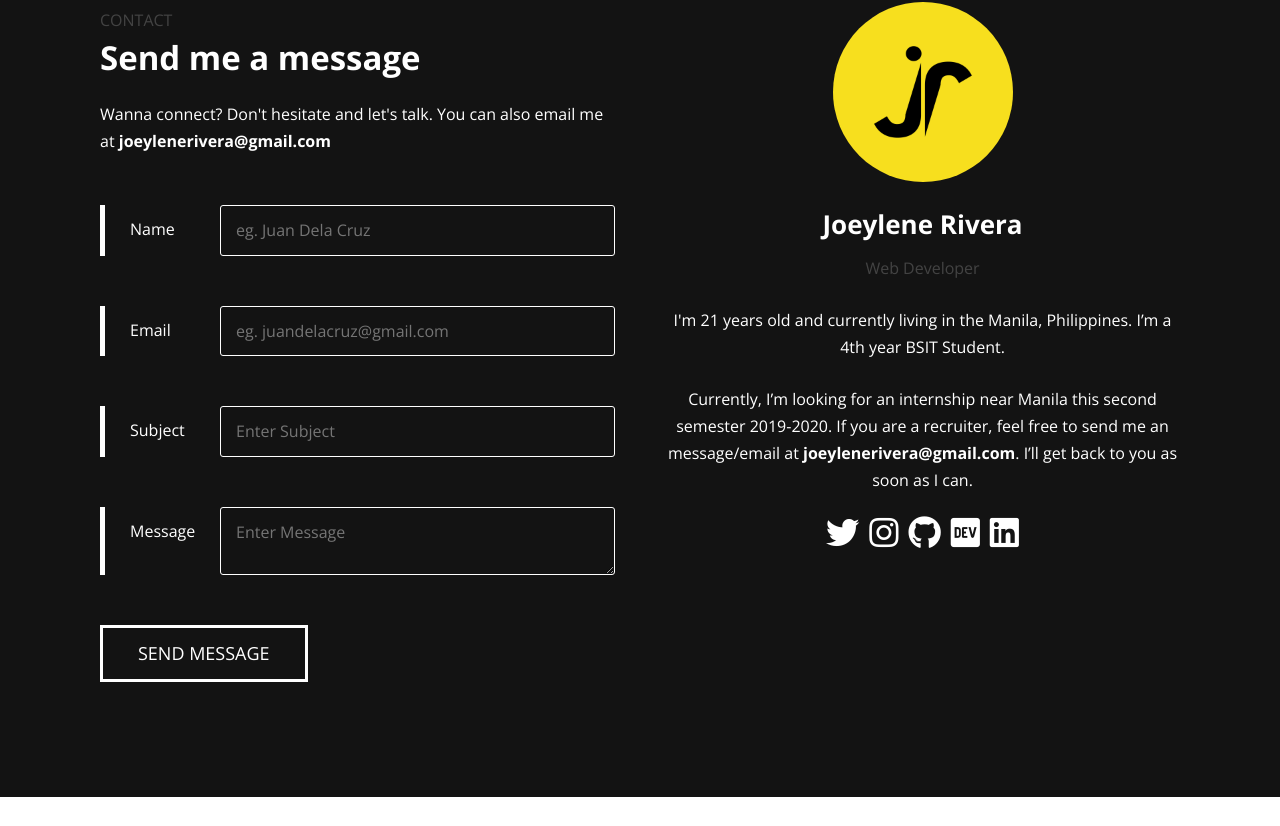
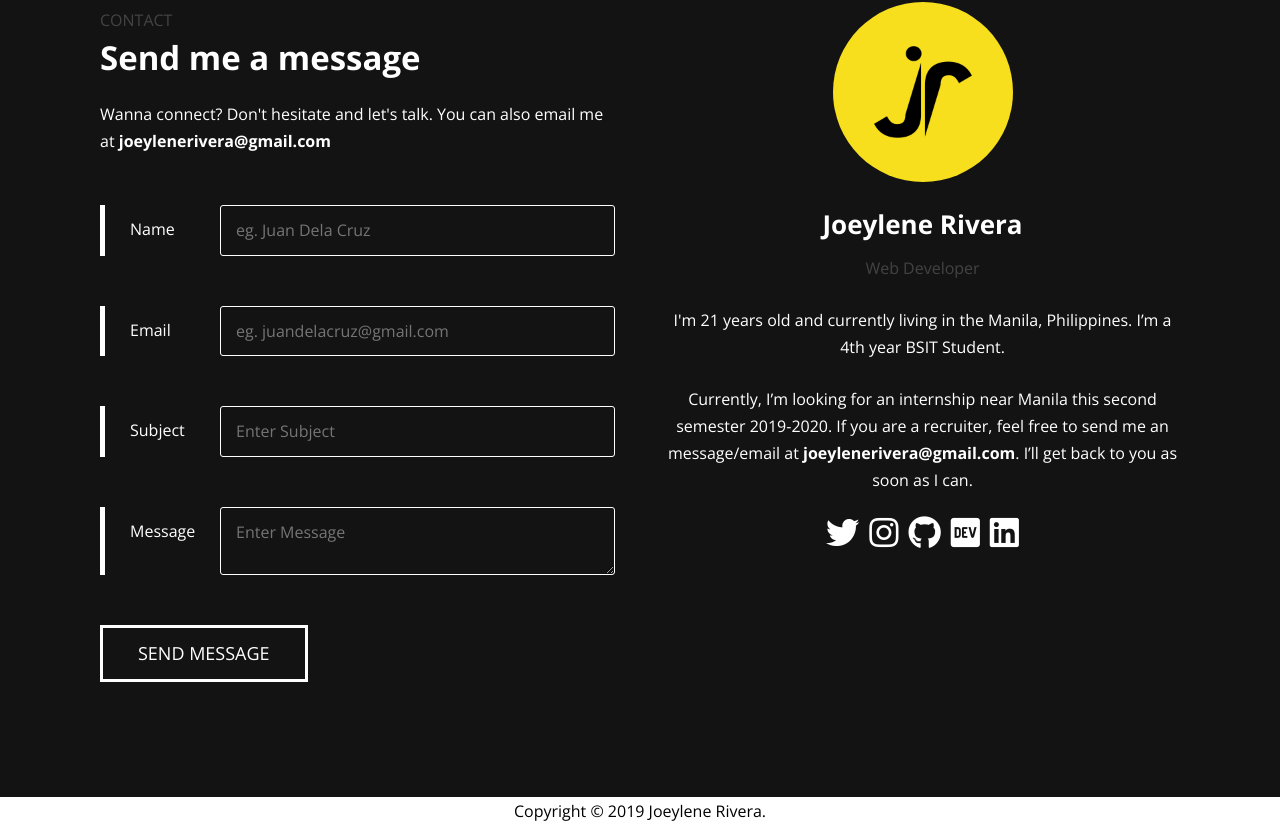
Before and after one commit to jorenrui/portfolio-v2, a React (Create React App) app: page / in a window 1280 px wide. Shown: the part 6247-7073 px from the top of the page. Before the commit the page ends 7044 px from the top, so only its background shows below. Built offline with nearby package versions, Linux system fonts and the light colour scheme.

Commit message:
Add Footer

```diff
--- a/src/App.css
+++ b/src/App.css
@@ -6,6 +6,7 @@
  * - Blog Section
  * - Design Section
  * - Contact Section
+ * - Footer
  *============================ */
 
 /*============================
@@ -734,3 +735,12 @@
 		margin-bottom: 25px;
 	}
 }
+
+/*============================
+ * Footer
+ *============================ */
+
+.footer {
+	text-align: center;
+	margin: 5px 0;
+}
--- a/src/App.js
+++ b/src/App.js
@@ -1,11 +1,12 @@
-import React from "react";
-import HeroSection from "./components/HeroSection.js";
-import WorkSection from "./components/WorkSection.js";
-import AboutSection from "./components/AboutSection.js";
-import BlogSection from "./components/BlogSection.js";
-import DesignSection from "./components/DesignSection.js";
-import ContactSection from "./components/ContactSection.js";
-import "./App.css";
+import React from 'react';
+import HeroSection from './components/HeroSection.js';
+import WorkSection from './components/WorkSection.js';
+import AboutSection from './components/AboutSection.js';
+import BlogSection from './components/BlogSection.js';
+import DesignSection from './components/DesignSection.js';
+import ContactSection from './components/ContactSection.js';
+import Footer from './components/Footer.js';
+import './App.css';
 
 function App() {
 	return (
@@ -16,6 +17,7 @@ function App() {
 			<BlogSection />
 			<DesignSection />
 			<ContactSection />
+			<Footer />
 		</div>
 	);
 }
--- /dev/null
+++ b/src/components/Footer.js
@@ -0,0 +1,9 @@
+import React from 'react';
+
+function Footer() {
+	return (
+		<footer className="footer">Copyright © 2019 Joeylene Rivera.</footer>
+	);
+}
+
+export default Footer;
```
